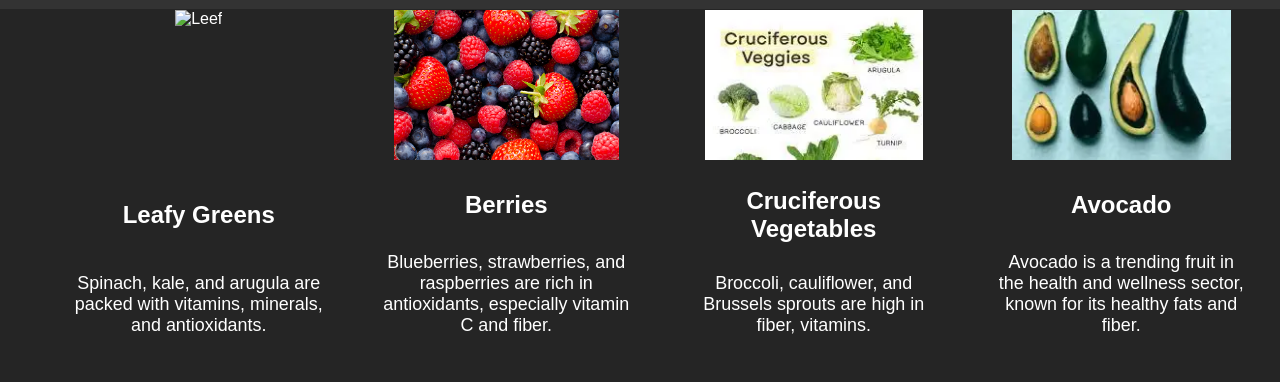
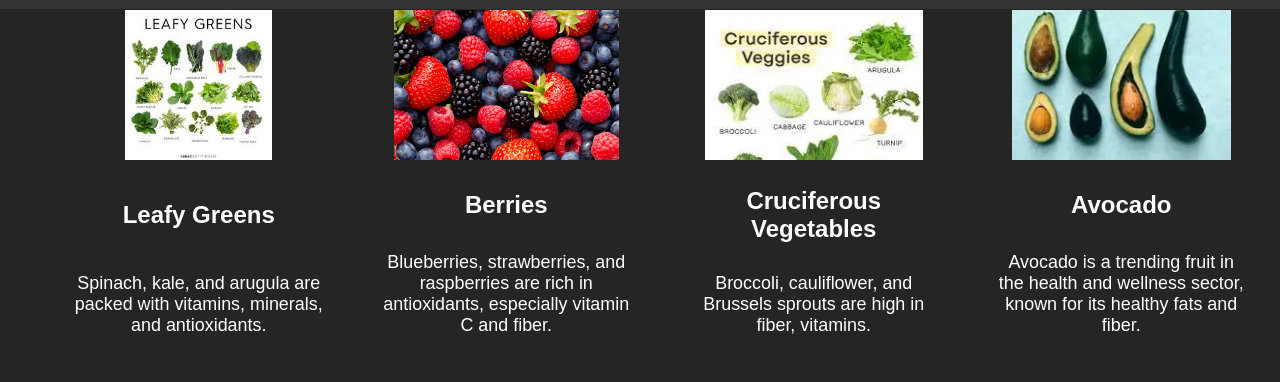
Before and after one commit to ManziStiven/vegetable-fruits.com, a plain HTML site: page nwes.html in a window 1280 px wide. Shown: the part 235-617 px from the top of the page. Drawn offline with Linux system fonts and the light colour scheme.

Commit message:
Update nwes.html

```diff
--- a/nwes.html
+++ b/nwes.html
@@ -221,7 +221,7 @@
         <div class="section-content">
             <ul class="menu-list">
                 <li class="menu-item">
-                    <img src="lfgr.jpeg" alt="Leef" class="menu-image">
+                    <img src="leefs.jpeg" alt="Leef" class="menu-image">
                     <h3 class="name">Leafy Greens</h3>
                     <p class="text">Spinach, kale, and arugula are packed with vitamins, minerals, and antioxidants.</p>
                 </li>
```
